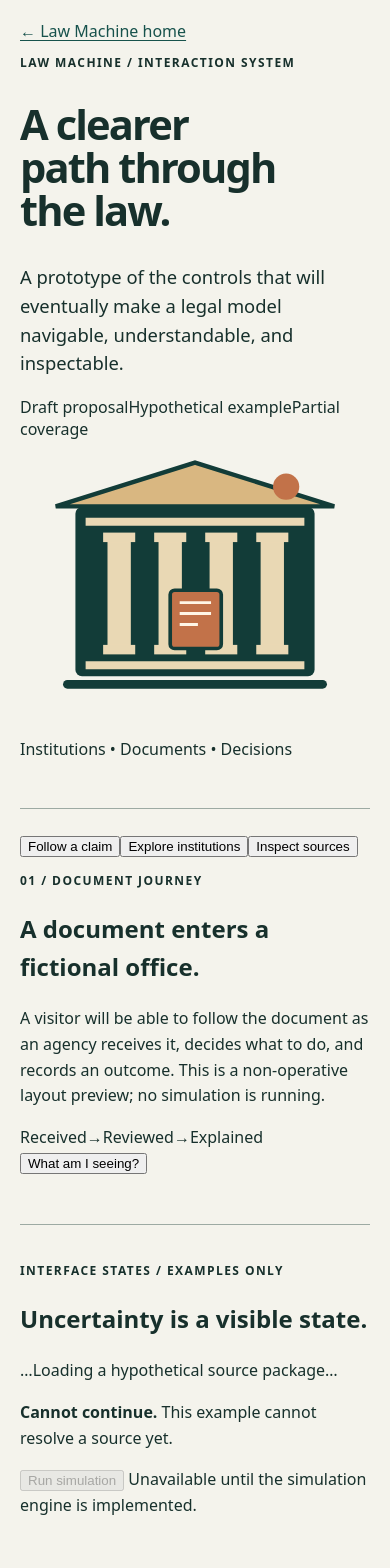
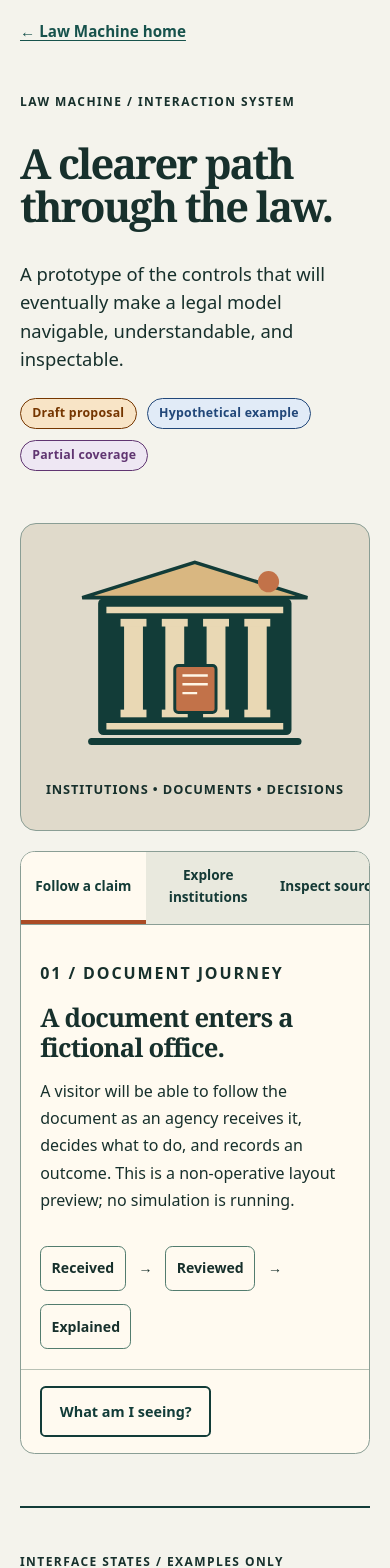
Before and after one commit to neophilism/Law-Machine, a Next.js app in the folder apps/web/: page /design in a window 390 px wide. Shown: the top 1568 px of the page. Built offline with nearby package versions, Linux system fonts and the light colour scheme.

Commit message:
LM-005: add responsive high-contrast civic component styling and reduced-motion-safe interactions

```diff
--- a/apps/web/app/styles.css
+++ b/apps/web/app/styles.css
@@ -12,3 +12,75 @@ footer { margin-top: 4rem; font-size: .85rem; line-height: 1.6; }
 .skip-link { position: absolute; top: -5rem; left: 1rem; padding: 1rem; background: white; z-index: 10; }
 .skip-link:focus { top: 1rem; }
 @media (prefers-reduced-motion: reduce) { *, *::before, *::after { scroll-behavior: auto !important; animation-duration: .01ms !important; transition-duration: .01ms !important; } }
+
+
+/* LM-005: semantic civic interaction primitives. Colors are reinforced by text and shape. */
+:root {
+  --lm-ink: #153a36;
+  --lm-deep: #123c38;
+  --lm-paper: #f4f3ec;
+  --lm-cream: #fffaf0;
+  --lm-border: #8a9e95;
+  --lm-accent: #aa4b25;
+  --lm-focus: #a14e08;
+}
+.design-shell { max-width: 82rem; }
+.design-heading { max-width: 64rem; }
+.design-heading h1 { max-width: 15ch; font-family: Georgia, 'Times New Roman', serif; letter-spacing: -.05em; }
+.back-link { display: inline-block; margin-bottom: 2.5rem; font-size: .95rem; font-weight: 700; }
+.status-row { display: flex; flex-wrap: wrap; gap: .65rem; margin-top: 1.5rem; }
+.status-label {
+  display: inline-flex; align-items: center; border: 1.5px solid currentColor;
+  border-radius: 99rem; padding: .35rem .7rem; font-size: .77rem;
+  font-weight: 750; letter-spacing: .02em; line-height: 1.5; white-space: nowrap;
+}
+.status-label--draft { background: #f8e4c6; color: #753600; }
+.status-label--hypothetical { background: #e1ebf7; color: #214779; }
+.status-label--partial { background: #eee7f3; color: #603571; }
+.status-label--unverified { background: #fae2d9; color: #812f20; }
+.design-grid { display: grid; grid-template-columns: minmax(16rem, 2fr) minmax(22rem, 3fr); gap: clamp(1.25rem,4vw,3rem); align-items: stretch; margin-block: 3.25rem; }
+.design-art { display: flex; flex-direction: column; justify-content: center; align-items: center; background: #e0dacb; border: 1px solid var(--lm-border); border-radius: 1rem; padding: 1.2rem; }
+.design-art svg { display: block; max-height: 26rem; width: 100%; }
+.design-art p { font-size: .8rem; font-weight: 800; letter-spacing: .07em; text-transform: uppercase; text-align: center; }
+.preview-panel { max-width: none; border: 1px solid var(--lm-border); background: var(--lm-cream); padding: 0; margin: 0; border-radius: .9rem; overflow: hidden; }
+.model-tabs { width: 100%; }
+.tab-strip { display: flex; overflow-x: auto; border-bottom: 1px solid var(--lm-border); scrollbar-width: thin; }
+.tab-strip button { appearance: none; flex: 1; border: 0; border-bottom: 4px solid transparent; background: #e9e9de; color: var(--lm-ink); font: inherit; font-weight: 700; font-size: .9rem; min-width: 7.8rem; min-height: 3.4rem; padding: .75rem 1rem; cursor: pointer; }
+.tab-strip button[aria-selected="true"] { color: #133b36; background: var(--lm-cream); border-bottom-color: var(--lm-accent); }
+.tab-strip button:hover:not([aria-selected="true"]) { background: #f4f0e6; }
+.tab-panel { padding: clamp(1.2rem,3vw,2.5rem); min-height: 20rem; }
+.tab-panel[hidden] { display: none; }
+.preview-copy h2 { font: 700 clamp(1.6rem,2.7vw,2.6rem)/1.15 Georgia,serif; letter-spacing: -.03em; max-width: 18ch; margin: 1rem 0; }
+.preview-copy p { font-size: 1rem; line-height: 1.7; max-width: 48ch; }
+.preview-steps { display: flex; flex-wrap: wrap; align-items: center; gap: .8rem; margin-top: 2rem; font-weight: 700; font-size: .88rem; }
+.preview-steps span:nth-child(odd) { border: 1px solid #527c6e; border-radius: .45rem; padding: .65rem; }
+.institution-list { padding-left: 1.3rem; line-height: 2; }
+.source-unavailable { border-left: 5px solid var(--lm-accent); padding: .6rem 1rem; background: #fff0e0; }
+.preview-actions { border-top: 1px solid #b8c1b5; padding: 1rem clamp(1.2rem,3vw,2.5rem); }
+.lm-button { display: inline-flex; align-items: center; justify-content: center; gap: .6rem; border-radius: .35rem; padding: .75rem 1.1rem; min-height: 2.9rem; font: inherit; font-weight: 750; font-size: .9rem; border: 2px solid var(--lm-deep); cursor: pointer; transition: background .15s ease, transform .15s ease; }
+.lm-button--primary { background: var(--lm-deep); color: #fff; }
+.lm-button--secondary { background: var(--lm-cream); color: var(--lm-deep); }
+.lm-button:hover:not(:disabled) { transform: translateY(-1px); }
+.lm-button--primary:hover:not(:disabled) { background: #245d55; }
+.lm-button--secondary:hover:not(:disabled) { background: #e9e4d8; }
+.lm-button:disabled { opacity: .65; cursor: not-allowed; border-style: dashed; }
+.explain-dialog { width: min(90vw, 35rem); max-height: min(85vh, 48rem); border: 2px solid var(--lm-deep); border-radius: .75rem; padding: 0; background: var(--lm-cream); color: var(--lm-ink); box-shadow: 0 12px 64px #09292355; }
+.explain-dialog::backdrop { background: #0b2b27b8; }
+.dialog-content { padding: clamp(1.25rem,4vw,2.5rem); }
+.dialog-content h2 { font: 700 2rem/1.2 Georgia,serif; margin: 0 0 1rem; }
+.dialog-content p { line-height: 1.6; }
+.dialog-content .lm-button { margin-top: 1rem; }
+.state-previews { max-width: none; border-top: 2px solid var(--lm-deep); padding-top: 2rem; }
+.state-previews h2 { font: 700 clamp(1.7rem,3vw,2.8rem)/1.15 Georgia,serif; }
+.state-grid { display: grid; grid-template-columns: repeat(2,minmax(0,1fr)); gap: 1rem; margin: 1.5rem 0; }
+.status-notice,.error-notice { display: flex; align-items: center; gap: .7rem; border: 1.5px solid var(--lm-border); background: #edf2e8; padding: .85rem 1rem; border-radius: .4rem; line-height: 1.5; margin: 0; }
+.error-notice { display: block; border-color: #a65740; background: #fff1e7; }
+.notice-mark { font-weight: 800; font-size: 1.4rem; line-height: 1; }
+.microcopy { display: inline-block; font-size: .85rem; padding: .5rem; line-height: 1.5; }
+@media (max-width: 760px) {
+  .design-grid { grid-template-columns: 1fr; }
+  .design-art { min-height: 13rem; }
+  .design-art svg { max-height: 14rem; }
+  .state-grid { grid-template-columns: 1fr; }
+  .tab-strip button { font-size: .85rem; padding-inline: .5rem; }
+}
```
